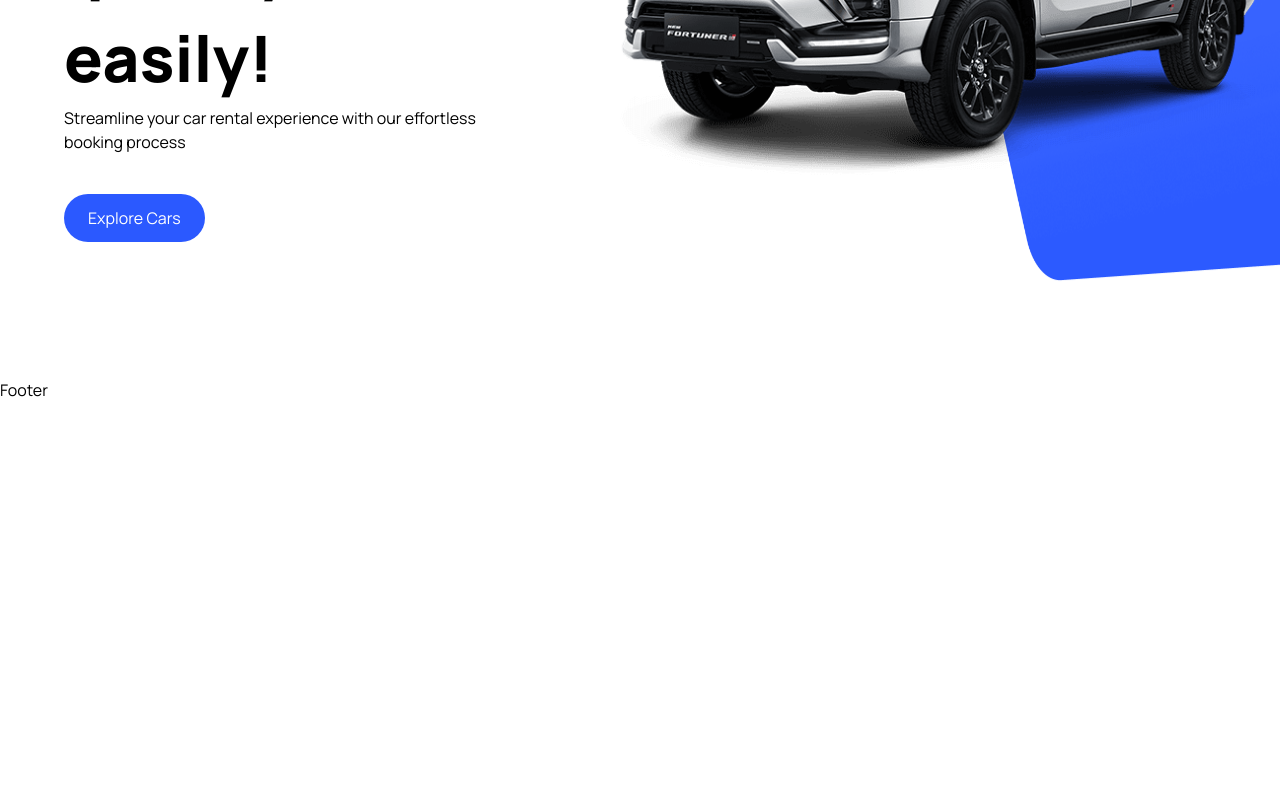
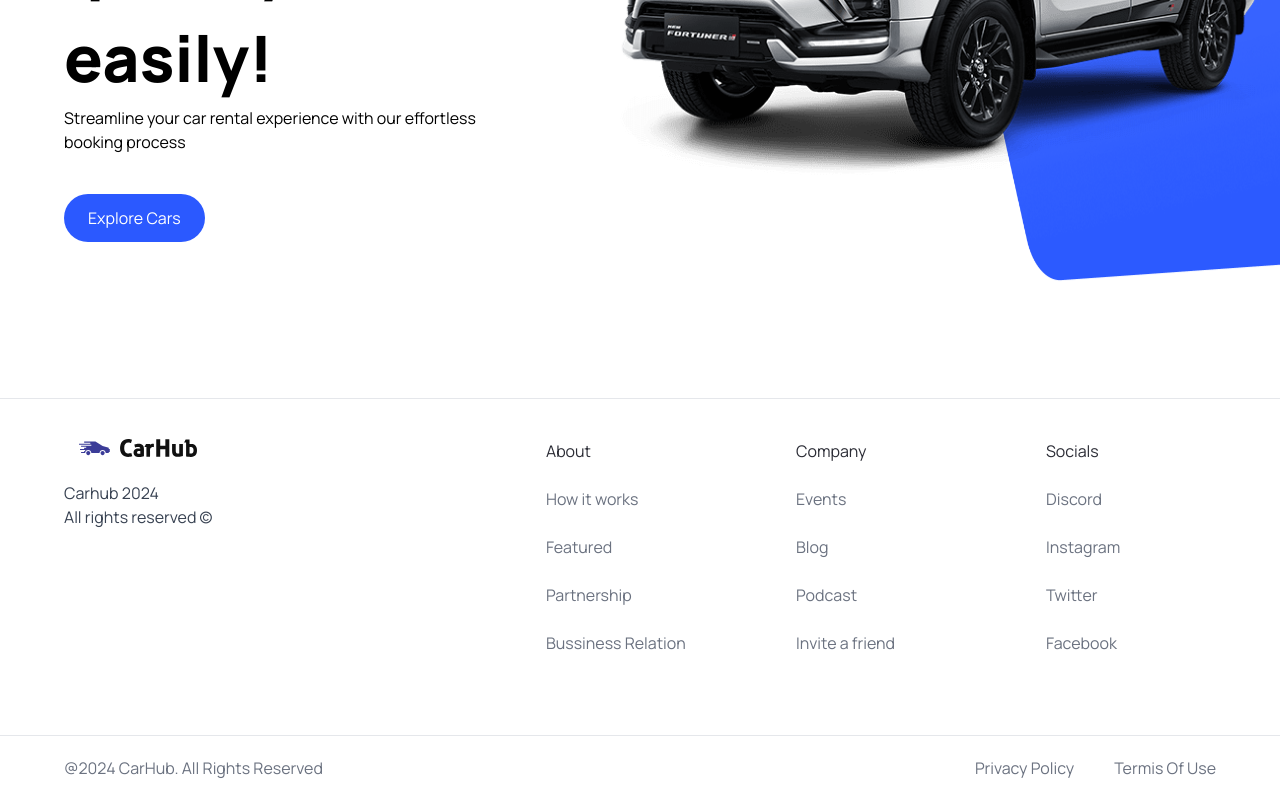
Before and after one commit to sohaghamjah/react-next-car-app, a Next.js app: page / in a window 1280 px wide. Shown: the part 422-1222 px from the top of the page. Before the commit the page ends 824 px from the top, so only its background shows below. Built offline with nearby package versions, Linux system fonts and the light colour scheme.

Commit message:
footer design

```diff
--- a/components/Footer.tsx
+++ b/components/Footer.tsx
@@ -1,7 +1,43 @@
 import React from 'react'
+import Image from 'next/image'
+import Logo from '@/public/logo.svg'
+import { footerLinks } from '@/constants'
+import Link from 'next/link'
 
 export default function Footer() {
   return (
-    <div>Footer</div>
+    <footer className='flex flex-col text-black-100 mt-5 border-t border-gray-200'>
+      <div className='flex max-md:flex-col flex-wrap justify-between gap-5 sm:px-16 px-6 py-10'>
+        <div className='flex flex-col justify-start items-center gap-6'>
+          <Image src={Logo} width={118} height={18} alt='Logo' />
+          <p className='text-base text-gray-700'>
+            Carhub 2024 <br />
+            All rights reserved &copy;
+          </p>
+        </div>
+
+        <div className='footer__links'>
+          {footerLinks.map((link) => (
+            <div key={link.title} className='footer__link'>
+              <h3 className='fontBold'>{link.title}</h3>
+              {link.links.map((item) => (
+                <Link key={item.title} href={item.url} className='text-gray-500'>
+                  {item.title}
+                </Link>
+              ))}
+            </div>
+          ))}
+        </div>
+      </div>
+      <div className='flex justify-between items-center flex-wrap mt-10  border-t border-gray-200 sm:px-16 px-6 py-5'>
+        <p className='text-gray-500'>
+          @2024 CarHub. All Rights Reserved
+        </p>
+        <div className='footer__copyrights-link'>
+          <Link href="/" className='text-gray-500'>Privacy Policy</Link>
+          <Link href="/" className='text-gray-500'>Termis Of Use</Link>
+        </div>
+      </div>
+    </footer>
   )
 }
--- a/components/Navbar.tsx
+++ b/components/Navbar.tsx
@@ -11,8 +11,8 @@
         <Link href="/" className='flex justify-center items-center'>
           <Image
             src={Logo}
-            width={180}
-            height={180}
+            width={118}
+            height={18}
             className='object-contain'
             alt="Logo"
           />
--- /dev/null
+++ b/constants/index.ts
@@ -0,0 +1,101 @@
+export const manufacturers = [
+    "Acura",
+    "Alfa Romeo",
+    "Aston Martin",
+    "Audi",
+    "Bentley",
+    "BMW",
+    "Buick",
+    "Cadillac",
+    "Chevrolet",
+    "Chrysler",
+    "Citroen",
+    "Dodge",
+    "Ferrari",
+    "Fiat",
+    "Ford",
+    "GMC",
+    "Honda",
+    "Hyundai",
+    "Infiniti",
+    "Jaguar",
+    "Jeep",
+    "Kia",
+    "Lamborghini",
+    "Land Rover",
+    "Lexus",
+    "Lincoln",
+    "Maserati",
+    "Mazda",
+    "McLaren",
+    "Mercedes-Benz",
+    "MINI",
+    "Mitsubishi",
+    "Nissan",
+    "Porsche",
+    "Ram",
+    "Rolls-Royce",
+    "Subaru",
+    "Tesla",
+    "Toyota",
+    "Volkswagen",
+    "Volvo",
+  ];
+
+  export const yearsOfProduction = [
+    { title: "Year", value: "" },
+    { title: "2015", value: "2015" },
+    { title: "2016", value: "2016" },
+    { title: "2017", value: "2017" },
+    { title: "2018", value: "2018" },
+    { title: "2019", value: "2019" },
+    { title: "2020", value: "2020" },
+    { title: "2021", value: "2021" },
+    { title: "2022", value: "2022" },
+    { title: "2023", value: "2023" },
+  ];
+
+  export const fuels = [
+    {
+      title: "Fuel",
+      value: "",
+    },
+    {
+      title: "Gas",
+      value: "Gas",
+    },
+    {
+      title: "Electricity",
+      value: "Electricity",
+    },
+  ];
+
+  export const footerLinks = [
+    {
+      title: "About",
+      links: [
+        { title: "How it works", url: "/" },
+        { title: "Featured", url: "/" },
+        { title: "Partnership", url: "/" },
+        { title: "Bussiness Relation", url: "/" },
+      ],
+    },
+    {
+      title: "Company",
+      links: [
+        { title: "Events", url: "/" },
+        { title: "Blog", url: "/" },
+        { title: "Podcast", url: "/" },
+        { title: "Invite a friend", url: "/" },
+      ],
+    },
+    {
+      title: "Socials",
+      links: [
+        { title: "Discord", url: "/" },
+        { title: "Instagram", url: "/" },
+        { title: "Twitter", url: "/" },
+        { title: "Facebook", url: "/" },
+      ],
+    },
+  ];
--- a/types/index.ts
+++ b/types/index.ts
@@ -4,5 +4,5 @@
     title: string;
     containerStyles?: string;
     handleClick?: MouseEventHandler<HTMLButtonElement>;
-    btnType?: "button" | "Submit"
+    btnType?: "button" | "submit"
 }
```
